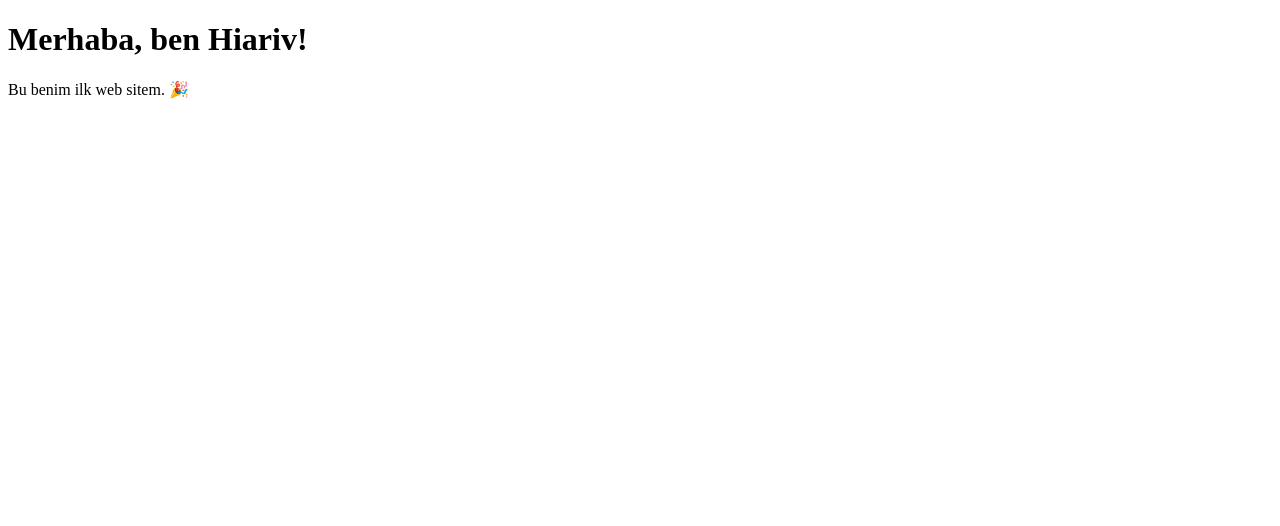
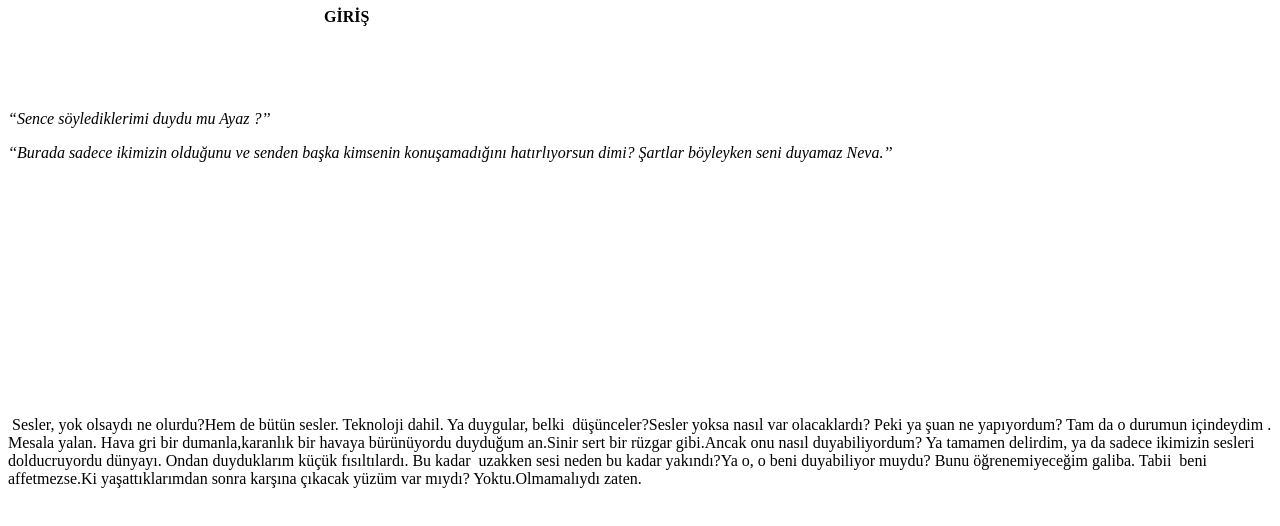
Before and after one commit to Hiariv/hiariv.github.io, a plain HTML site: page index.html in a window 1280 px wide. Drawn offline with Linux system fonts and the light colour scheme.

Commit message:
Update sessizfirtina.html
Birbirini ölüme sebven çift.

```diff
--- a/index.html
+++ b/index.html
@@ -1,11 +1,13 @@
-<!DOCTYPE html>
-<html lang="tr">
-<head>
-  <meta charset="UTF-8">
-  <title>Hiariv - Hoş Geldin</title>
-</head>
-<body>
-  <h1>Merhaba, ben Hiariv!</h1>
-  <p>Bu benim ilk web sitem. 🎉</p>
-</body>
-</html>
+<p>&nbsp; &nbsp; &nbsp; &nbsp; &nbsp; &nbsp; &nbsp; &nbsp; &nbsp; &nbsp; &nbsp; &nbsp; &nbsp; &nbsp; &nbsp; &nbsp; &nbsp; &nbsp; &nbsp; &nbsp; &nbsp; &nbsp; &nbsp; &nbsp; &nbsp; &nbsp; &nbsp; &nbsp; &nbsp; &nbsp; &nbsp; &nbsp; &nbsp; &nbsp; &nbsp; &nbsp; &nbsp; &nbsp; &nbsp; &nbsp;<strong>GİRİŞ</strong></p>
+<p>&nbsp;</p>
+<p>&nbsp;</p>
+<p><em><span data-contrast="auto">&ldquo;Sence s&ouml;ylediklerimi duydu mu Ayaz ?&rsquo;&rsquo;</span></em><span data-ccp-props="{}">&nbsp;</span></p>
+<p><em><span data-contrast="auto">&lsquo;&lsquo;Burada sadece ikimizin olduğunu ve senden başka kimsenin konuşamadığını hatırlıyorsun dimi? Şartlar b&ouml;yleyken seni duyamaz Neva.&rsquo;&rsquo;&nbsp;</span></em><span data-ccp-props="{&quot;134233117&quot;:false,&quot;134233118&quot;:false,&quot;201341983&quot;:0,&quot;335551550&quot;:1,&quot;335551620&quot;:1,&quot;335559685&quot;:0,&quot;335559737&quot;:0,&quot;335559738&quot;:0,&quot;335559739&quot;:160,&quot;335559740&quot;:279}">&nbsp;</span></p>
+<p><span data-ccp-props="{&quot;134233117&quot;:false,&quot;134233118&quot;:false,&quot;201341983&quot;:0,&quot;335551550&quot;:1,&quot;335551620&quot;:1,&quot;335559685&quot;:0,&quot;335559737&quot;:0,&quot;335559738&quot;:0,&quot;335559739&quot;:160,&quot;3355597c40&quot;:279}">&nbsp;</span></p>
+<p><span data-ccp-props="{&quot;134233117&quot;:false,&quot;134233118&quot;:false,&quot;201341983&quot;:0,&quot;335551550&quot;:1,&quot;335551620&quot;:1,&quot;335559685&quot;:0,&quot;335559737&quot;:0,&quot;335559738&quot;:0,&quot;335559739&quot;:160,&quot;335559740&quot;:279}">&nbsp;</span></p>
+<p><span data-ccp-props="{&quot;134233117&quot;:false,&quot;134233118&quot;:false,&quot;201341983&quot;:0,&quot;335551550&quot;:1,&quot;335551620&quot;:1,&quot;335559685&quot;:0,&quot;335559737&quot;:0,&quot;335559738&quot;:0,&quot;335559739&quot;:160,&quot;335559740&quot;:279}">&nbsp;</span></p>
+<p><span data-ccp-props="{&quot;134233117&quot;:false,&quot;134233118&quot;:false,&quot;201341983&quot;:0,&quot;335551550&quot;:1,&quot;335551620&quot;:1,&quot;335559685&quot;:0,&quot;335559737&quot;:0,&quot;335559738&quot;:0,&quot;335559739&quot;:160,&quot;335559740&quot;:279}">&nbsp;</span></p>
+<p><span data-ccp-props="{&quot;134233117&quot;:false,&quot;134233118&quot;:false,&quot;201341983&quot;:0,&quot;335551550&quot;:1,&quot;335551620&quot;:1,&quot;335559685&quot;:0,&quot;335559737&quot;:0,&quot;335559738&quot;:0,&quot;335559739&quot;:160,&quot;335559740&quot;:279}">&nbsp;</span></p>
+<p><span data-ccp-props="{&quot;134233117&quot;:false,&quot;134233118&quot;:false,&quot;201341983&quot;:0,&quot;335551550&quot;:1,&quot;335551620&quot;:1,&quot;335559685&quot;:0,&quot;335559737&quot;:0,&quot;335559738&quot;:0,&quot;335559739&quot;:160,&quot;335559740&quot;:279}">&nbsp;</span></p>
+<p><span data-ccp-props="{&quot;134233117&quot;:false,&quot;134233118&quot;:false,&quot;201341983&quot;:0,&quot;335551550&quot;:1,&quot;335551620&quot;:1,&quot;335559685&quot;:0,&quot;335559737&quot;:0,&quot;335559738&quot;:0,&quot;335559739&quot;:160,&quot;335559740&quot;:279}">&nbsp;</span><span data-contrast="auto">&nbsp;</span><span data-ccp-props="{&quot;134233117&quot;:false,&quot;134233118&quot;:false,&quot;201341983&quot;:0,&quot;335551550&quot;:1,&quot;335551620&quot;:1,&quot;335559685&quot;:0,&quot;335559737&quot;:0,&quot;335559738&quot;:0,&quot;335559739&quot;:160,&quot;335559740&quot;:279}">&nbsp;</span></p>
+<p><span data-contrast="auto">&nbsp;Sesler, yok olsaydı ne olurdu?Hem de b&uuml;t&uuml;n sesler. Teknoloji dahil. Ya duygular, belki&nbsp; d&uuml;ş&uuml;nceler?Sesler yoksa nasıl var olacaklardı? Peki ya şuan ne yapıyordum? Tam da o durumun i&ccedil;indeydim . Mesala yalan. Hava gri bir dumanla,karanlık bir havaya b&uuml;r&uuml;n&uuml;yordu duyduğum an.Sinir sert bir r&uuml;zgar gibi.Ancak onu nasıl duyabiliyordum? Ya tamamen delirdim, ya da sadece ikimizin sesleri dolducruyordu d&uuml;nyayı. Ondan duyduklarım k&uuml;&ccedil;&uuml;k fısıltılardı. Bu kadar&nbsp; uzakken sesi neden bu kadar yakındı?Ya o, o beni duyabiliyor muydu? Bunu &ouml;ğrenemiyeceğim galiba. Tabii&nbsp; beni affetmezse.Ki yaşattıklarımdan sonra karşına &ccedil;ıkacak y&uuml;z&uuml;m var mıydı? Yoktu.Olmamalıydı zaten.</span><span data-ccp-props="{&quot;134233117&quot;:false,&quot;134233118&quot;:false,&quot;201341983&quot;:0,&quot;335551550&quot;:1,&quot;335551620&quot;:1,&quot;335559685&quot;:0,&quot;335559737&quot;:0,&quot;335559738&quot;:0,&quot;335559739&quot;:160,&quot;335559740&quot;:279}">&nbsp;</span></p>
```
